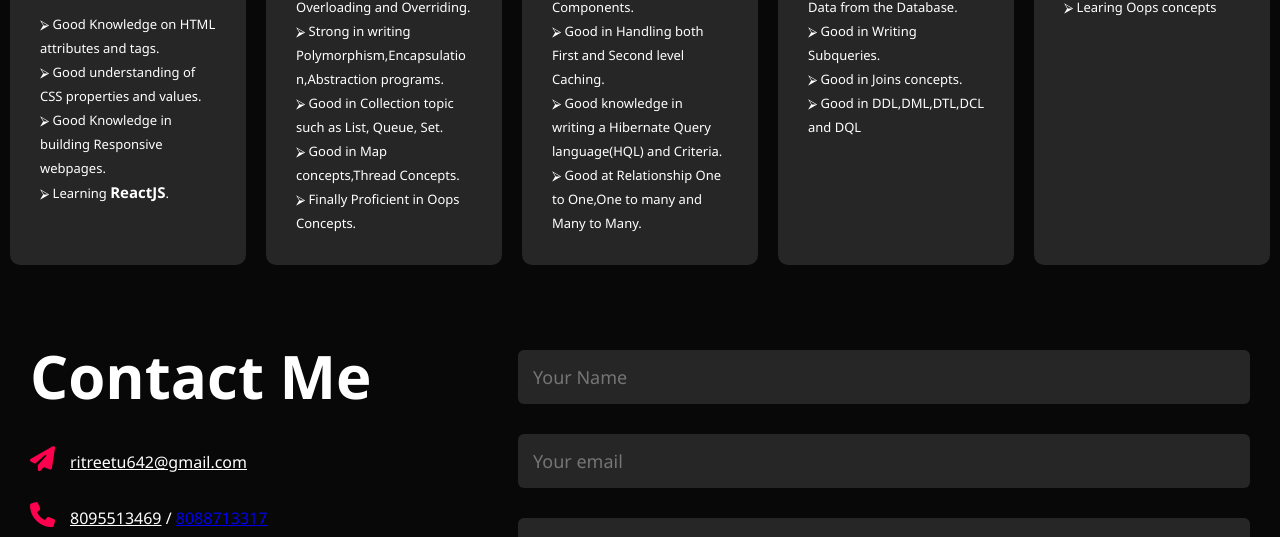
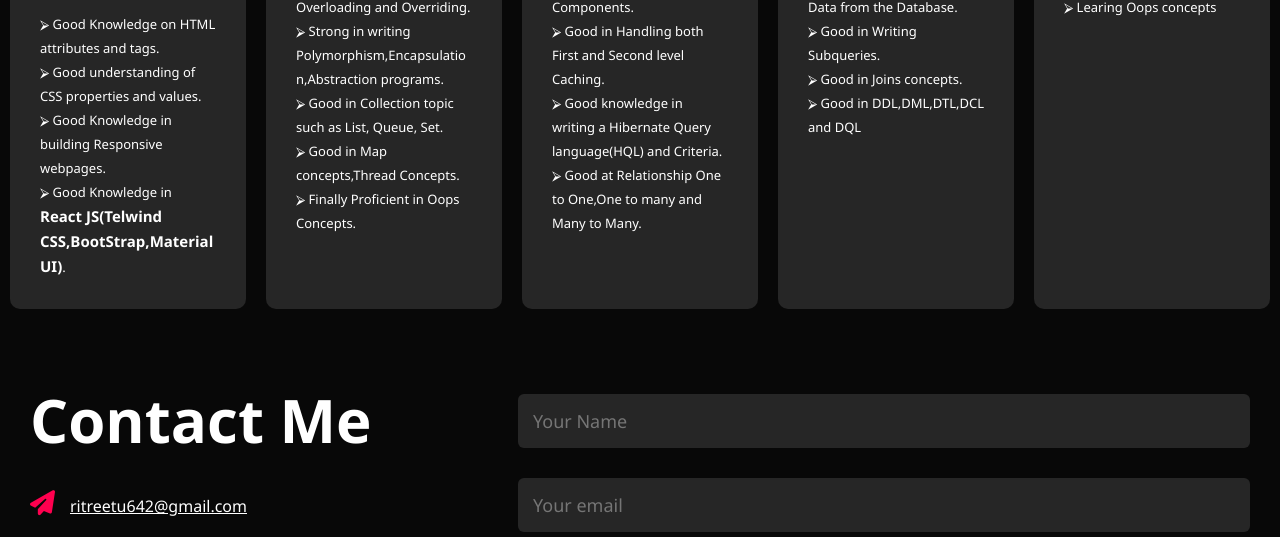
Before and after one commit to ReetuMT/My-Portofolio, a plain HTML site: page index.html in a window 1280 px wide. Shown: the part 1702-2239 px from the top of the page. Drawn offline with Linux system fonts and the light colour scheme.

Commit message:
chnages in web card

```diff
--- a/index.html
+++ b/index.html
@@ -88,7 +88,7 @@
                 <p> ⮚ Good Knowledge on HTML attributes and tags.<br>
                     ⮚ Good understanding of CSS properties and values.<br>
                     ⮚ Good Knowledge in building Responsive webpages.<br>
-                    ⮚ Learning <b style="font-size: 15px;">ReactJS</b>.<br>
+                    ⮚ Good Knowledge in  <b style="font-size: 15px;">React JS(Telwind CSS,BootStrap,Material UI)</b>.<br>
                 </p>
             </div>
             <div>
```
